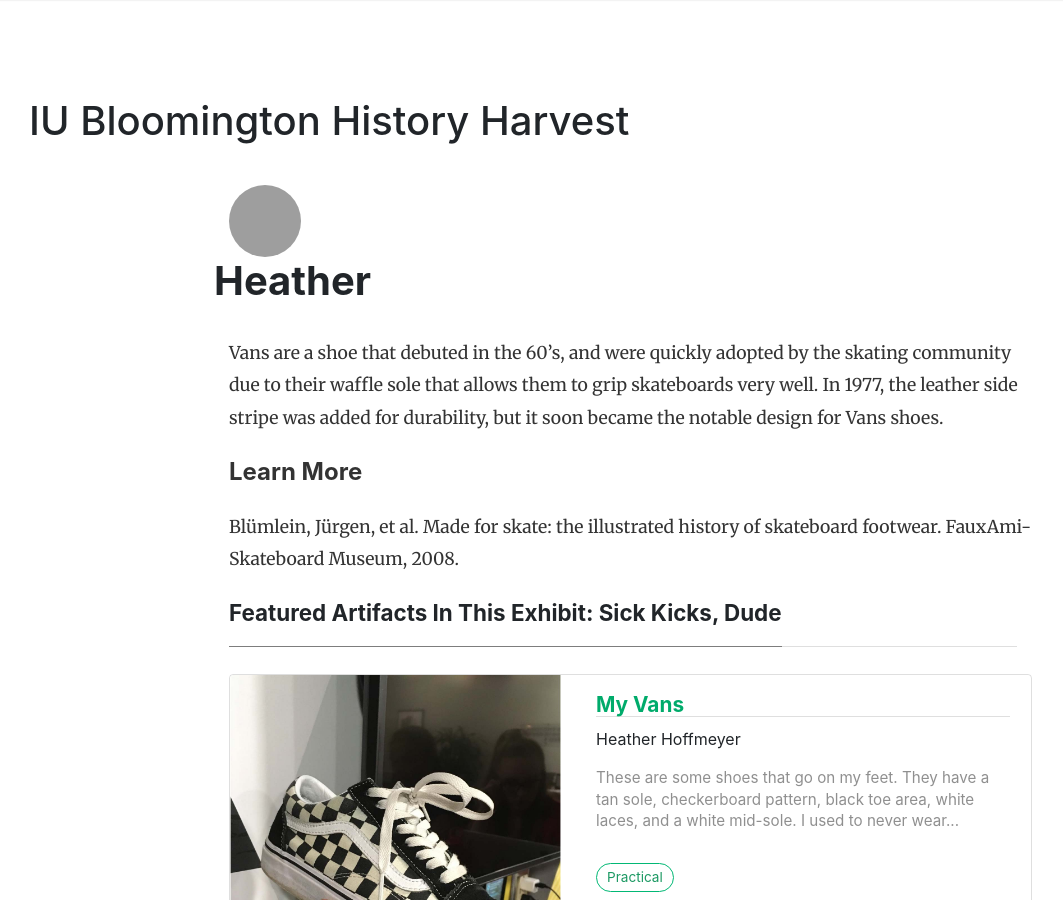
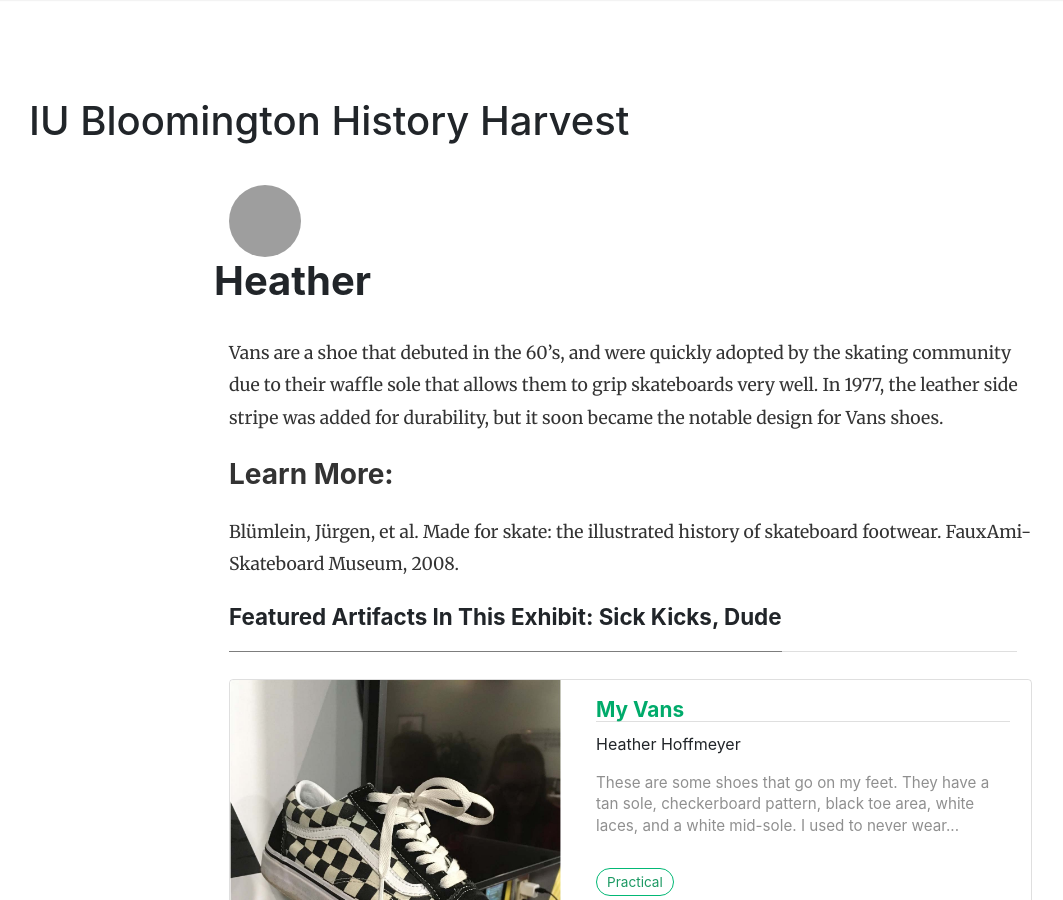
Before and after one commit to IUBHistoryHarvest/IUBHistoryHarvest.github.io, a Jekyll site: the page built from _stories/Heather.md, in a window 1280 px wide and 900 px high. Shown: the whole window, without its empty margins (56-1119 px from the left). Built offline with Jekyll 4.4.1, drawn with Linux system fonts in a browser that asks for light colours; nearby versions of some CDN libraries; comment, search, counter and statistics services are not loaded; grey boxes are pictures that could not be loaded.

```diff
--- a/_stories/Heather.md
+++ b/_stories/Heather.md
@@ -12,6 +12,6 @@ categories: [ Practical ]
 
 Vans are a shoe that debuted in the 60's, and were quickly adopted by the skating community due to their waffle sole that allows them to grip skateboards very well. In 1977, the leather side stripe was added for durability, but it soon became the notable design for Vans shoes.
 
-#### Learn More
+### Learn More:
 
 Blümlein, Jürgen, et al. Made for skate: the illustrated history of skateboard footwear. FauxAmi-Skateboard Museum, 2008.
```
